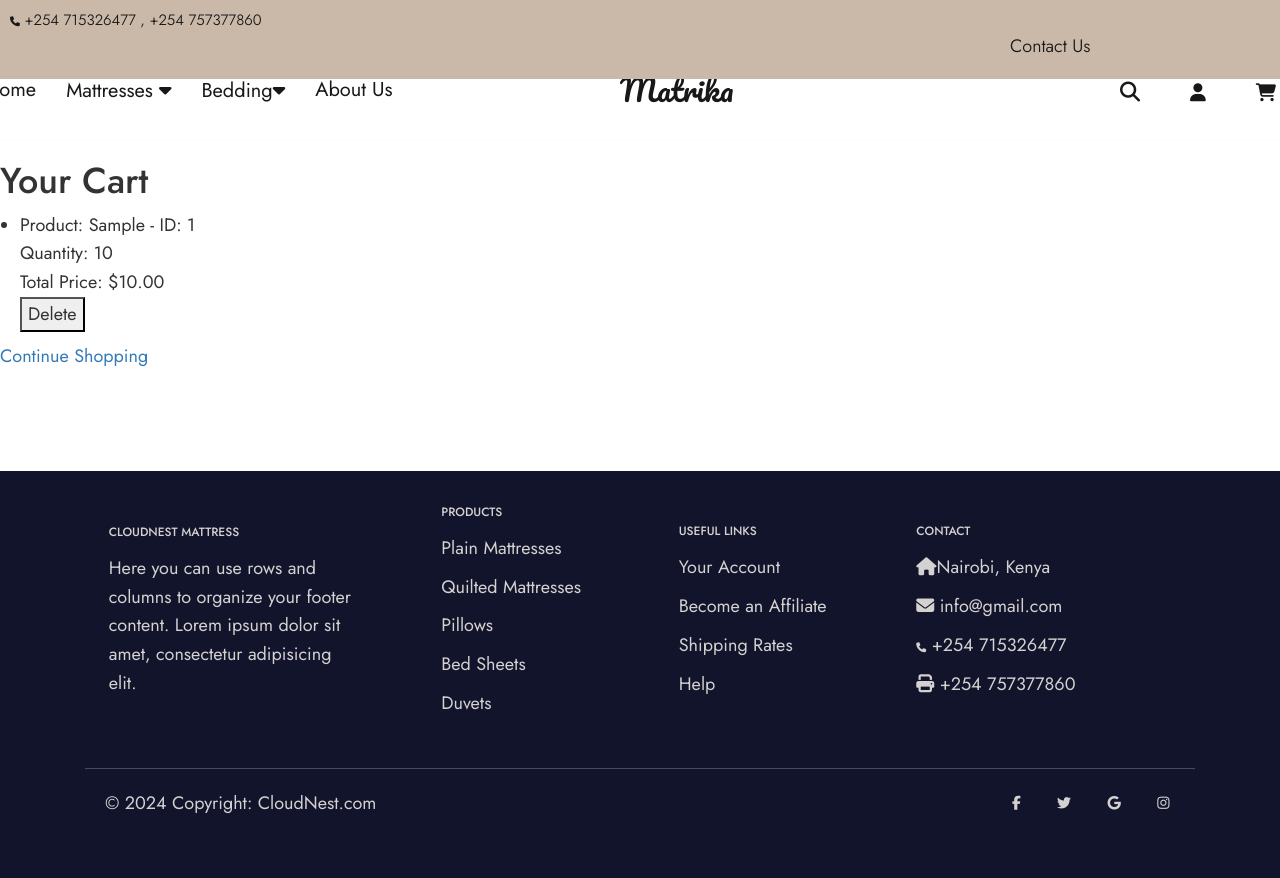
After one commit to bre-nda/matrika, a Django app: page /cart/ in a window 1280 px wide. The commit adds this page. Run offline with Django 5.2, Linux system fonts and the light colour scheme; a user stored in the database is signed in; tables that the repository leaves empty hold one stand-in row (values such as "Sample post"); some libraries are stand-ins or nearby versions.

Commit message:
update the add to cart function

```diff
--- a/netsapp/admin.py
+++ b/netsapp/admin.py
@@ -1,5 +1,5 @@
 from django.contrib import admin
-from .models import Bedsheet, Duvet, Mattress, Pillow
+from .models import Bedsheet, Duvet, Mattress, Pillow, CartItem
 
 # Register your models here.
 
@@ -7,3 +7,4 @@ admin.site.register(Mattress)
 admin.site.register(Duvet)
 admin.site.register(Bedsheet)
 admin.site.register(Pillow)
+admin.site.register(CartItem)
--- a/netsapp/urls.py
+++ b/netsapp/urls.py
@@ -6,7 +6,13 @@ urlpatterns = [
     path('mattresses/', views.mattress_page, name='mattress_page'),
     path('quilted-mattresses/', views.quilted_mattress_page, name='quilted_mattress_page'),
     path('plain-mattresses/', views.plain_mattress_page, name='plain_mattress_page'),
-    path('mattresses/<str:type>/<int:thickness>/', views.mattress_detail, name='mattress_detail'),
-
+    path('mattress/<str:type>/<int:thickness>/', views.mattress_detail, name='mattress_detail'),
     path('bedding/', views.bedding_page, name='bedding_page'),
+    path('pillow/<int:pk>/', views.pillow_detail, name='pillow_detail'),
+    path('duvet/<int:pk>/', views.duvet_detail, name='duvet_detail'),
+    path('bedsheet/<int:pk>/', views.bedsheet_detail, name='bedsheet_detail'),
+    path('cart/', views.cart_page, name='cart_page'),
+    path('add-to-cart/<str:product_type>/<int:product_id>/', views.add_to_cart, name='add_to_cart'),
+    # path('cart/delete/<int:product_id>/<str:product_type>/', views.delete_cart_item, name='delete_cart_item'),
+    path('cart/delete/<int:cart_item_id>/', views.delete_cart_item, name='delete_cart_item'),
 ]
--- a/netsapp/views.py
+++ b/netsapp/views.py
@@ -1,5 +1,9 @@
-from django.shortcuts import render
-from .models import Mattress, Duvet, Bedsheet, Pillow
+from django.shortcuts import get_object_or_404, render
+from django.http import JsonResponse
+from .models import Mattress, Duvet, Bedsheet, Pillow, CartItem
+from django.shortcuts import redirect
+from django.contrib import messages
+import uuid
 
 # Create your views here.
 
@@ -36,15 +40,30 @@ def plain_mattress_page(request):
     return render(request, 'plain.html', {'plain_mattresses': plain_mattresses})
 
 def mattress_detail(request, type, thickness):
-    # Filter the mattress based on type and thickness
+    size = request.GET.get('size')  # Get the selected size from the dropdown
+    quantity = request.GET.get('quantity', 1)  # Get the selected quantity (default is 1)
+
     mattresses = Mattress.objects.filter(type=type, thickness=thickness)
+    selected_mattress = None
+    total_price = None
+
+    if size:
+        selected_mattress = mattresses.filter(size=size).first()  # Get the mattress for the selected size
+        if selected_mattress:
+            quantity = int(quantity)  # Convert to integer
+            total_price = selected_mattress.price * quantity  # Calculate total price
+
+            messages.success(request, "Your item has been added to the cart.")
 
     return render(request, 'mattress_detail.html', {
-        'mattresses': mattresses,
         'type': type,
         'thickness': thickness,
+        'mattresses': mattresses,
+        'selected_mattress': selected_mattress,
+        'selected_size': size,
+        'quantity': quantity,
+        'total_price': total_price
     })
-
 
 
 # Bedding views
@@ -58,3 +77,199 @@ def bedding_page(request):
         'duvets': duvets,
         'pillows': pillows,
     })
+
+
+
+# def pillow_detail(request, pk):
+#     pillow = get_object_or_404(Pillow, id=pk)
+#     selected_quantity = None
+#     total_price = None
+
+#     if request.method == "POST":
+#         selected_quantity = int(request.POST.get('quantity', 1))  # Default quantity to 1 if not specified
+#         total_price = pillow.price * selected_quantity
+
+#     return render(request, 'pillow_detail.html', {
+#         'pillow': pillow,
+#         'selected_quantity': selected_quantity,
+#         'total_price': total_price,
+#     })
+def pillow_detail(request, pk):
+    pillow = get_object_or_404(Pillow, id=pk)
+    selected_quantity = None
+    total_price = None
+
+    if request.method == "GET" and 'quantity' in request.GET:
+        selected_quantity = int(request.GET.get('quantity', 1))  # Default quantity to 1 if not specified
+        total_price = pillow.price * selected_quantity
+
+        # Add success message
+        messages.success(request, "Your item has been added to the cart.")
+
+    return render(request, 'pillow_detail.html', {
+        'pillow': pillow,
+        'selected_quantity': selected_quantity,
+        'total_price': total_price,
+    })
+
+
+def duvet_detail(request, pk):
+    size = request.GET.get("size")
+    color = request.GET.get("color")
+    quantity = request.GET.get("quantity", 1)
+
+    try:
+        duvet = Duvet.objects.get(pk=pk)  # Get the specific duvet
+        if size and color and duvet.size == size and duvet.color == color:
+            total_price = float(duvet.price) * int(quantity)  # Calculate total price
+        else:
+            duvet = None
+            total_price = None
+    except Duvet.DoesNotExist:
+        duvet = None
+        total_price = None
+
+        messages.success(request, "Your item has been added to the cart.")
+
+    return render(request, 'duvet_detail.html', {
+        'duvet': duvet,
+        'size': size,
+        'color': color,
+        'quantity': quantity,
+        'total_price': total_price,
+    })
+
+
+def bedsheet_detail(request, pk):
+    size = request.GET.get("size")
+    color = request.GET.get("color")
+    quantity = request.GET.get("quantity", 1)
+
+    try:
+        bedsheet = Bedsheet.objects.get(pk=pk)  # Get the specific bedsheet
+        if size and color and bedsheet.size == size and bedsheet.color == color:
+            total_price = float(bedsheet.price) * int(quantity)  # Calculate total price
+        else:
+            bedsheet = None
+            total_price = None
+    except Bedsheet.DoesNotExist:
+        bedsheet = None
+        total_price = None
+
+        messages.success(request, "Your item has been added to the cart.")
+
+    return render(request, 'bedsheet_detail.html', {
+        'bedsheet': bedsheet,
+        'size': size,
+        'color': color,
+        'quantity': quantity,
+        'total_price': total_price,
+    })
+
+# Add to cart
+def add_to_cart(request, product_type, product_id):
+    quantity = int(request.POST.get('quantity', 1))
+    price = float(request.POST.get('price'))
+    total_price = quantity * price
+
+
+    if request.user.is_authenticated:
+        # Save to database for logged-in users
+        CartItem.objects.create(
+            user=request.user,
+            product_type=product_type,
+            product_id=product_id,
+            quantity=quantity,
+            total_price=total_price,
+        )
+    else:
+        # Save to session for guests
+        cart = request.session.get('cart', [])
+        cart.append({
+            'id': str(uuid.uuid4()),  # Unique ID for each item
+            'product_type': product_type,
+            'product_id': product_id,
+            'quantity': quantity,
+            'total_price': total_price,
+        })
+        request.session['cart'] = cart
+
+    messages.success(request, "Item added to cart successfully.")
+    return redirect(request.META.get('HTTP_REFERER', '/'))
+
+# cart page
+# def cart_page(request):
+#     if request.user.is_authenticated:
+#         cart_items = CartItem.objects.filter(user=request.user)
+#     else:
+#         cart_items = request.session.get('cart', [])
+
+#     return render(request, 'cart.html', {'cart_items': cart_items})
+def cart_page(request):
+    if request.user.is_authenticated:
+        cart_items = CartItem.objects.filter(user=request.user)
+    else:
+        session_id = request.session.session_key
+        cart_items = CartItem.objects.filter(session_id=session_id)
+
+    return render(request, 'cart.html', {'cart_items': cart_items})
+
+# delete cart
+# def delete_cart_item(request, product_id, product_type):
+#     if request.method == "POST":
+#         cart = request.session.get('cart', [])
+#         updated_cart = [
+#             item for item in cart
+#             if not (item['product_id'] == product_id and item['product_type'] == product_type)
+#         ]
+#         request.session['cart'] = updated_cart
+#         messages.success(request, "Item successfully removed from cart.")
+#     return redirect('cart_page')
+
+def delete_cart_item(request, cart_item_id):
+    if request.method == "POST":
+        if request.user.is_authenticated:
+            # Fetch the specific cart item by its unique ID
+            cart_item = get_object_or_404(CartItem, id=cart_item_id, user=request.user)
+            cart_item.delete()
+            messages.success(request, "Item successfully removed from your cart.")
+        else:
+            # Handle session-based cart for unauthenticated users
+            cart = request.session.get('cart', [])
+            updated_cart = [item for item in cart if item['id'] != cart_item_id]
+            if len(cart) == len(updated_cart):
+                messages.error(request, "Item not found in your cart.")
+            else:
+                messages.success(request, "Item successfully removed from your cart.")
+            request.session['cart'] = updated_cart  # Update session cart
+
+    return redirect('cart_page')
+
+# def delete_cart_item(request, product_id, product_type):
+#     if request.method == "POST":
+#         if request.user.is_authenticated:
+#             # Find all matching cart items for the user, product ID, and product type
+#             cart_items = CartItem.objects.filter(
+#                 user=request.user,
+#                 product_id=product_id,
+#                 product_type=product_type
+#             )
+#             if cart_items.exists():
+#                 cart_items.delete()  # Delete all matching items
+#                 messages.success(request, "Item(s) successfully removed from your cart.")
+#             else:
+#                 messages.error(request, "Item not found in your cart.")
+#         else:
+#             # Handle session-based cart for unauthenticated users
+#             cart = request.session.get('cart', [])
+#             updated_cart = [
+#                 item for item in cart
+#                 if not (item['product_id'] == product_id and item['product_type'] == product_type)
+#             ]
+#             if len(cart) == len(updated_cart):
+#                 messages.error(request, "Item not found in your cart.")
+#             else:
+#                 messages.success(request, "Item successfully removed from your cart.")
+#             request.session['cart'] = updated_cart  # Update session cart
+
+#     return redirect('cart_page')
--- a/static/assets/script.js
+++ b/static/assets/script.js
@@ -48,7 +48,8 @@ $(document).ready(function(){
         "bout",
         "tact",
         "mat",
-        "search"
+        "search",
+        "cart"
     ]);
 
 
@@ -154,4 +155,4 @@ setInterval(() => {
 
 
 // ......................................................
-// bedding slider
+// pillow_detail
--- a/static/assets/style.css
+++ b/static/assets/style.css
@@ -140,7 +140,7 @@ body {
   color: #181818;
 }
 .usery{
-  margin-left: 110rem;
+  margin-left: 105rem;
   margin-top: 12px;
   /* margin-top: -0.8rem; */
   display: flex;
@@ -153,6 +153,14 @@ body {
 #user.fixed-theme{
     color: #d4d1d1;
     margin-bottom: 18px;
+}
+#cart{
+  color: #181818;
+  margin-left: 5rem;
+}
+#cart.fixed-theme{
+  color: #d4d1d1;
+  margin-top: -1.8rem;
 }
 #search {
   color: #181818;
--- /dev/null
+++ b/templates/cart.html
@@ -0,0 +1,72 @@
+{% extends "base.html" %}
+{%load static%}
+{% load bootstrap5 %}
+{% block content %}
+
+{% comment %} <h1>Your Cart</h1>
+<ul>
+    {% if user.is_authenticated %}
+        {% for item in cart_items %}
+            <li>
+                Product: {{ item.product_type|capfirst }} - ID: {{ item.product_id }}<br>
+                Quantity: {{ item.quantity }}<br>
+                Total Price: ${{ item.total_price }}
+            </li>
+        {% endfor %}
+    {% else %}
+        {% for item in cart_items %}
+            <li>
+                Product: {{ item.product_type|capfirst }} - ID: {{ item.product_id }}<br>
+                Quantity: {{ item.quantity }}<br>
+                Total Price: ${{ item.total_price }}
+            </li>
+        {% empty %}
+            <p>Your cart is empty.</p>
+        {% endfor %}
+    {% endif %}
+</ul>
+<a href="{% url 'Home' %}">Continue Shopping</a> {% endcomment %}
+
+<h1>Your Cart</h1>
+<ul>
+    {% if user.is_authenticated %}
+        {% for item in cart_items %}
+            <li>
+                Product: {{ item.product_type|capfirst }} - ID: {{ item.product_id }}<br>
+                Quantity: {{ item.quantity }}<br>
+                Total Price: ${{ item.total_price }}<br>
+                {% comment %} <form method="post" action="{% url 'delete_cart_item' item.product_id item.product_type %}">
+                    {% csrf_token %}
+                    <button type="submit">Delete</button>
+                </form> {% endcomment %}
+                <form method="post" action="{% url 'delete_cart_item' item.id %}">
+                    {% csrf_token %}
+                    <button type="submit">Delete</button>
+                </form>
+            </li>
+        {% endfor %}
+    {% else %}
+        {% for item in cart_items %}
+            <li>
+                Product: {{ item.product_type|capfirst }} - ID: {{ item.product_id }}<br>
+                Quantity: {{ item.quantity }}<br>
+                Total Price: ${{ item.total_price }}<br>
+                {% comment %} <form method="post" action="{% url 'delete_cart_item' item.product_id item.product_type %}">
+                    {% csrf_token %}
+                    <button type="submit">Delete</button>
+                </form> {% endcomment %}
+                <form method="post" action="{% url 'delete_cart_item' item.id %}">
+                    {% csrf_token %}
+                    <button type="submit">Delete</button>
+                </form>
+            </li>
+        {% empty %}
+            <p>Your cart is empty.</p>
+        {% endfor %}
+    {% endif %}
+</ul>
+<a href="{% url 'Home' %}">Continue Shopping</a>
+
+
+
+{% endblock %}
--- a/templates/navbar.html
+++ b/templates/navbar.html
@@ -36,11 +36,12 @@
                         <span class="icon-bar"></span>
                         <span class="icon-bar"></span>
                     </button>
-                    <a id="brand" class="navbar-brand" href="#">Cloud <span class="nest">Nest</span></a>
+                    <a id="brand" class="navbar-brand" href="#">Matrika</a>
                 </div>
                     <div class="usery">
                         <a id="search" href="#"><i class="fa fa-search" aria-hidden="true"></i></a>
                         <a id="user" href=""><i class="fa fa-user" aria-hidden="true"></i></a>
+                        <a id="cart" href="{% url "cart_page" %}"><i class="fa fa-shopping-cart" aria-hidden="true"></i></a>
                     </div>
             </div>
         </div>
```
Also changed, not shown: netsapp/models.py (+14 -1 lines), templates/bedding.html (+10 -4 lines), templates/bedsheet_detail.html (added, +100 -0 lines), templates/duvet_detail.html (added, +101 -0 lines), templates/mattress_detail.html (+65 -19 lines), templates/pillow_detail.html (added, +68 -0 lines), templates/plain.html (+4 -4 lines), templates/quilted.html (+4 -4 lines), netsapp/migrations/0002_cartitem.py (added).
